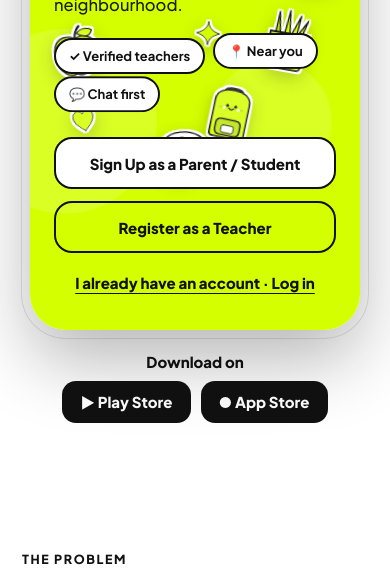
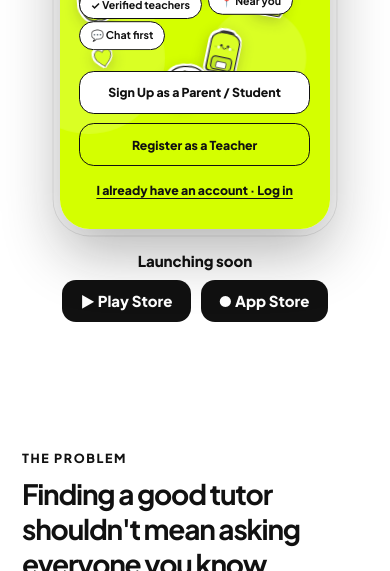
Before and after one commit to hiranasir94-glitch/Tutobridgewebsite, a plain HTML site: page index.html in a window 390 px wide. Shown: the part 919-1490 px from the top of the page. Drawn offline with Linux system fonts and the light colour scheme.

Commit message:
Front page: smaller phone preview; store badges say Launching soon
Co-Authored-By: Claude Sonnet 5.5 <noreply@anthropic.com>
Claude-Session: https://claude.ai/code/session_01Lpzhjz3ZeawdQGqz584ZHx

```diff
--- a/index.html
+++ b/index.html
@@ -222,10 +222,10 @@ footer .wrap.fcols{display:grid}
 @media(min-width:900px){.thero .stage{margin-top:-20px}}
 .tryapp{display:inline-flex;align-items:center;justify-content:center;background:#D4FF00;color:#111;border:2px solid #111;border-radius:999px;font-weight:800;font-size:26px;padding:19px 44px;text-decoration:none;box-shadow:0 10px 0 #111;transition:transform .15s,box-shadow .15s}
 .tryapp:hover{transform:translateY(3px);box-shadow:0 7px 0 #111}
-@media(min-width:900px){.phone:not(.full){width:330px!important;height:clamp(520px,calc(100dvh - 240px),580px)!important}}
+@media(min-width:900px){.phone:not(.full){width:330px!important;height:580px!important;zoom:.82}}
 @media(max-width:899px){
  .stage{display:flex!important;height:auto!important;overflow:visible!important;margin-top:26px}
- .phone:not(.full){display:flex!important;position:relative!important;inset:auto!important;width:min(100%,330px)!important;height:560px!important;border-radius:36px!important;box-shadow:0 30px 70px rgba(17,17,17,.3),0 0 0 8px #fff,0 0 0 9px var(--line)!important;z-index:1}
+ .phone:not(.full){display:flex!important;position:relative!important;inset:auto!important;width:330px!important;height:560px!important;zoom:.82;border-radius:36px!important;box-shadow:0 30px 70px rgba(17,17,17,.3),0 0 0 8px #fff,0 0 0 9px var(--line)!important;z-index:1}
  .tryapp{font-size:23px;width:min(100%,380px)}
 }
 .ctaweb{margin:20px 0 20px}
@@ -297,7 +297,7 @@ footer .wrap.fcols{display:grid}
 <p class="lead">Tutobridge connects parents and students with verified teachers nearby. Search by subject, grade or curriculum, chat first, then book a trial.</p>
 
 <div class="trust"><span>✓ Verified teachers</span><span>💬 Chat before you commit</span><span>🔒 Address kept private</span></div></div>
-<div class="stage" id="stage"><div class="phone" id="phone"><button class="closeapp" data-close aria-label="Close app">✕</button><div id="app" class="screen"></div><div id="over"></div><div id="fx"></div></div><div class="stores"><span class="stl">Download on</span><span class="stb">▶ Play Store</span><span class="stb">● App Store</span></div></div></div></section>
+<div class="stage" id="stage"><div class="phone" id="phone"><button class="closeapp" data-close aria-label="Close app">✕</button><div id="app" class="screen"></div><div id="over"></div><div id="fx"></div></div><div class="stores"><span class="stl">Launching soon</span><span class="stb">▶ Play Store</span><span class="stb">● App Store</span></div></div></div></section>
 <section class="blk" id="problem"><span class="sa deco" style="right:3%;top:24px;--r:10deg;--s:1"><svg class="stk " width="64" height="64" viewBox="0 0 100 100" aria-hidden="true"><use href="#s-pencil"/></svg></span><span class="sa deco" style="left:3%;bottom:24px;--r:0deg;--s:2"><svg class="stk " width="28" height="28" viewBox="0 0 100 100" aria-hidden="true"><use href="#s-star"/></svg></span><div class="wrap two" style="align-items:center"><div class="rv"><span class="lab">The problem</span><h2 style="text-align:left">Finding a good tutor shouldn't mean asking everyone you know.</h2><p class="lead2">Most families rely on word of mouth, long phone calls and guesswork. It is hard to know who is qualified, who lives nearby and what they charge.</p></div>
 <div class="aud o rv"><span class="lab">The Tutobridge way</span><ul><li>See verified teachers sorted by distance</li><li>Read qualifications, ratings and fees up front</li><li>Chat privately before sharing any details</li><li>Book a trial lesson in a few taps</li></ul></div></div></section>
 <section class="blk" id="how" style="padding-top:20px"><div class="wrap"><span class="lab c rv">How it works</span><h2 class="rv">From search to first lesson in four steps</h2><p class="sub rv">No phone tag. Everything happens in one place.</p>
```
